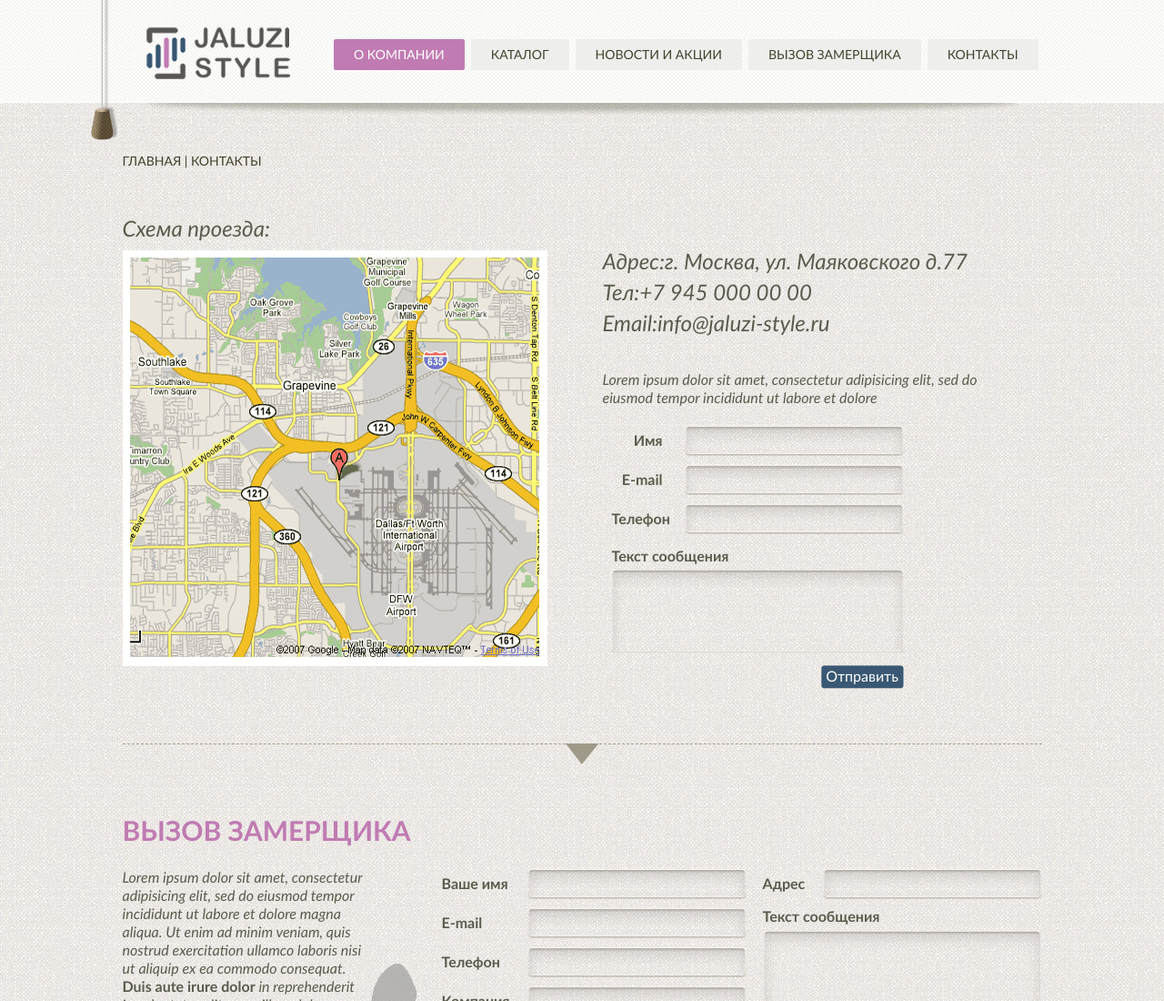
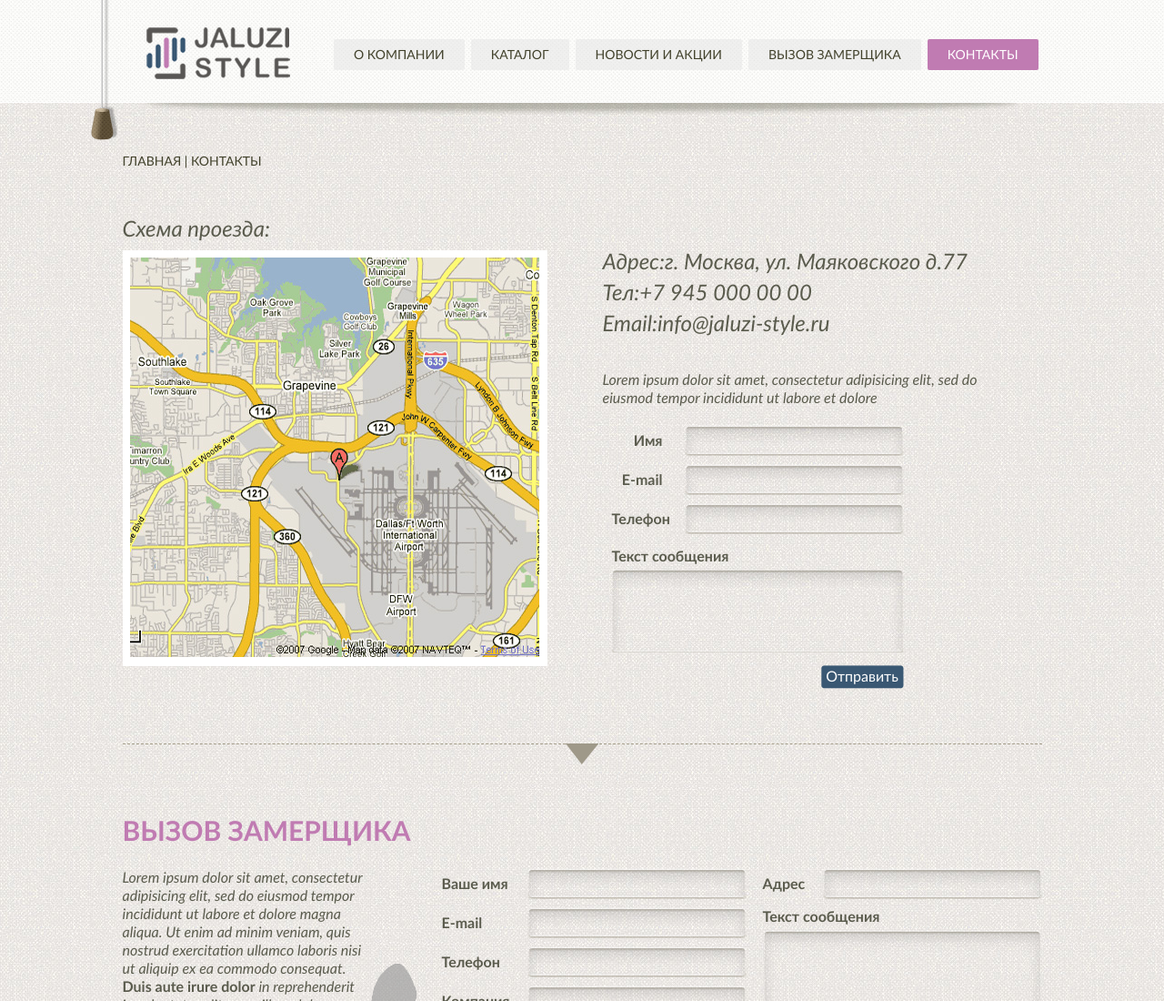
Before and after one commit to snerf/jstyle, a plain HTML site: page docs/contacts/index.html in a window 1280 px wide. Shown: the top 1100 px of the page at 91% size. Drawn offline with Linux system fonts and the light colour scheme.

Commit message:
Update index.html

```diff
--- a/docs/contacts/index.html
+++ b/docs/contacts/index.html
@@ -13,11 +13,11 @@
 <a href="#" class="to-top"></a>
 	<div class="top-side">
     	<div class="logo"><a href="/"><img src="../images/logo.png" alt="" /></a></div>
-        <ul class='upm'><li class='active'><a href='/jstyle/'>О компании</a></li>
+        <ul class='upm'><li ><a href='/jstyle/'>О компании</a></li>
 		<li ><a href='/jstyle/catalog/'>Каталог</a></li>
 		<li ><a href='/jstyle/news-and-campaigns/'>Новости и Акции</a></li>
 		<li ><a href='/jstyle/measurel/'>Вызов замерщика</a></li>
-		<li ><a href='/jstyle/contacts/'>Контакты</a></li></ul>        <div class="clear"></div>
+		<li class='active'><a href='/jstyle/contacts/'>Контакты</a></li></ul>        <div class="clear"></div>
     </div>
     <div class="cont-box content">
         <div class="path"><a href="/jstyle/">ГЛАВНАЯ</a> | КОНТАКТЫ</div>
```
